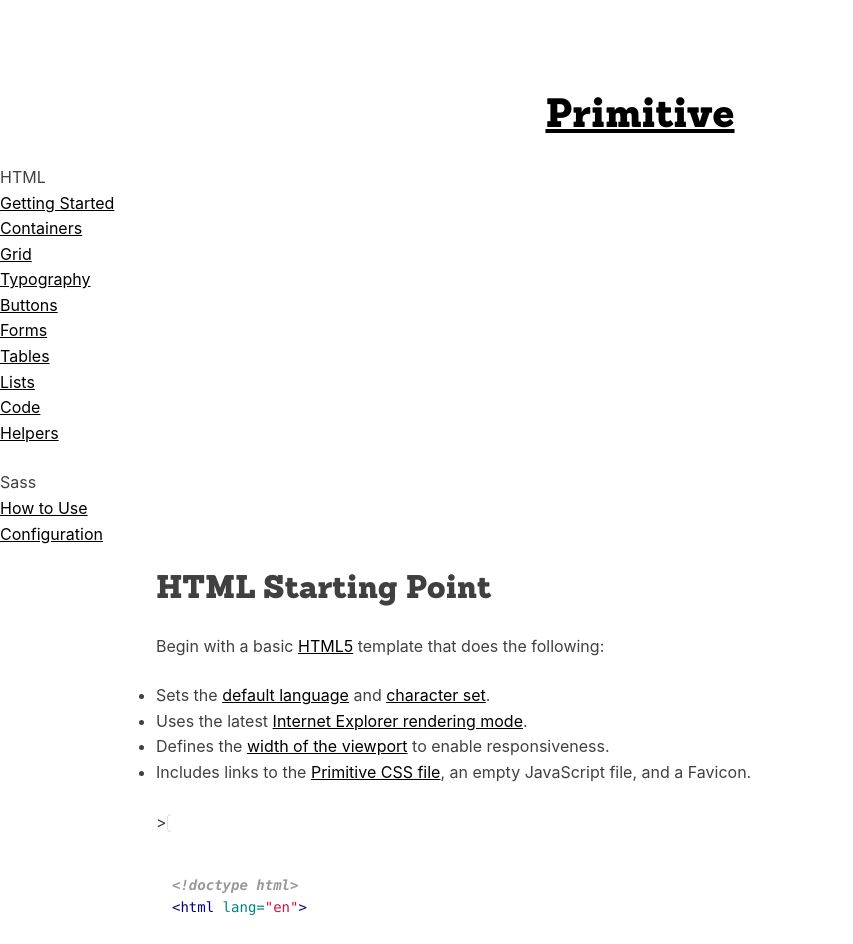
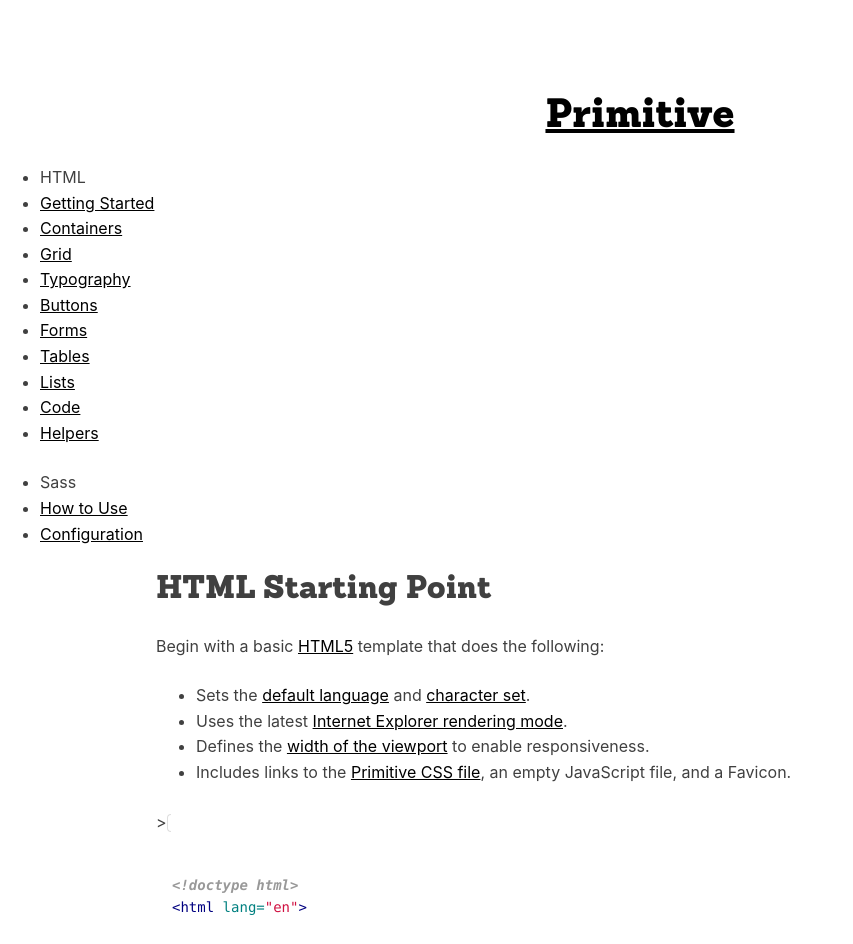
Before and after one commit to woodcox/city-jekyll, a Jekyll site: the page built from index.md, in a window 1280 px wide. Shown: the part 1465-2409 px from the top of the page, without its empty margins (0-853 px from the left). Built offline with Jekyll 4.4.1, drawn with Linux system fonts in a browser that asks for light colours; nearby versions of some CDN libraries; grey boxes are pictures that could not be loaded.

Commit message:
Update _cards.scss

```diff
--- a/_sass/components/_cards.scss
+++ b/_sass/components/_cards.scss
@@ -1,11 +1,4 @@
 $card-font-color: white;
-
-* {
-  margin: 0;
-  padding: 0;
-  -webkit-box-sizing: border-box;
-  box-sizing: border-box;
-}
 
 h1 {
   font-size: 2.5rem;
```
